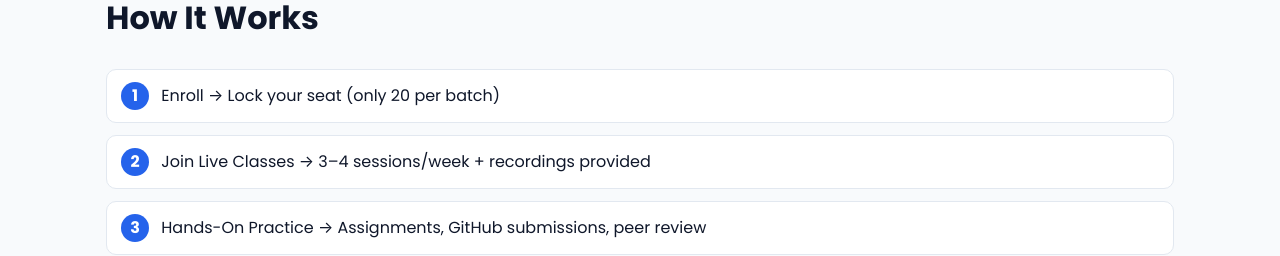
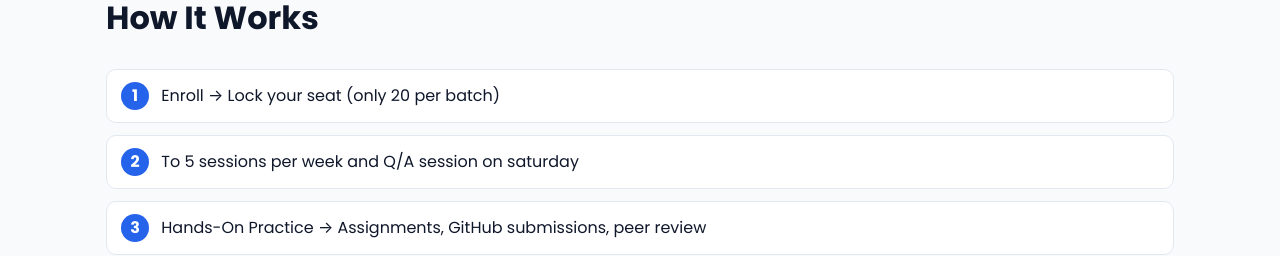
Before and after one commit to dwshivansh-eng/Intigro-code, a plain HTML site: page index.html in a window 1280 px wide. Shown: the part 3140-3396 px from the top of the page. Drawn offline with Linux system fonts and the light colour scheme.

Commit message:
Update index.html

```diff
--- a/index.html
+++ b/index.html
@@ -211,7 +211,7 @@
           <h2>How It Works</h2>
           <div class="steps">
             <div class="step"><span class="step-num">1</span> Enroll → Lock your seat (only 20 per batch)</div>
-            <div class="step"><span class="step-num">2</span> Join Live Classes → 3–4 sessions/week + recordings provided</div>
+            <div class="step"><span class="step-num">2</span> To 5 sessions per week and Q/A session on saturday</div>
             <div class="step"><span class="step-num">3</span> Hands-On Practice → Assignments, GitHub submissions, peer review</div>
             <div class="step"><span class="step-num">4</span> Capstone Project → Showcase in your resume & interviews</div>
             <div class="step"><span class="step-num">5</span> Get Certified → With portfolio + mock interview prep</div>
```
